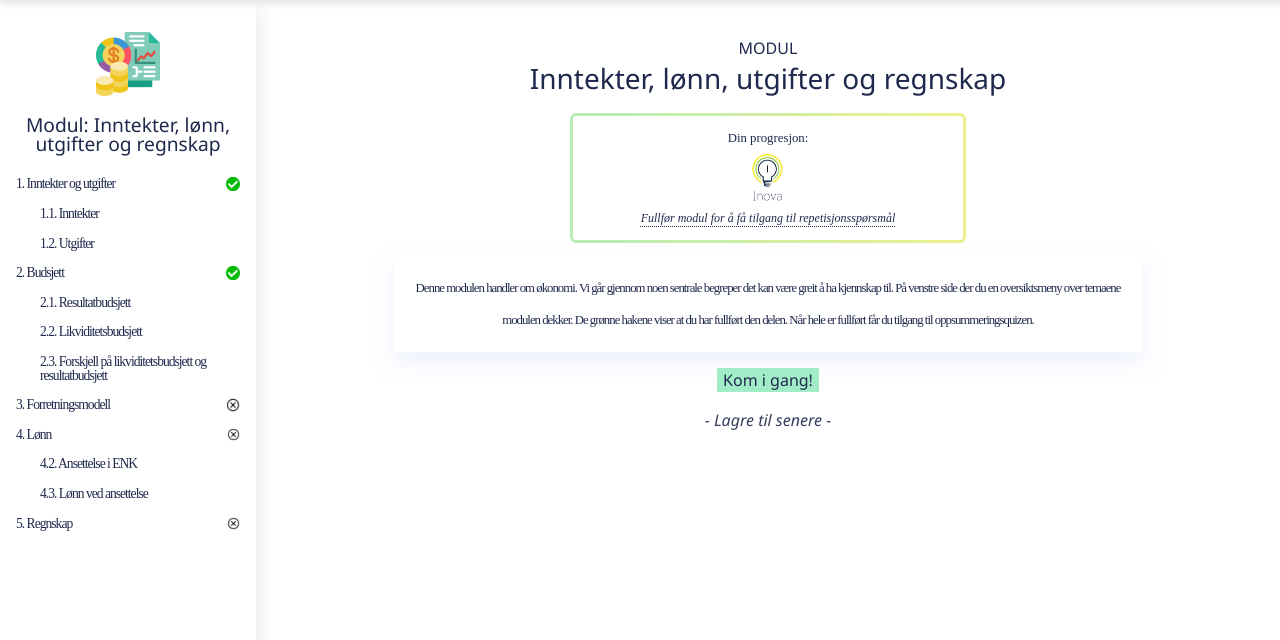
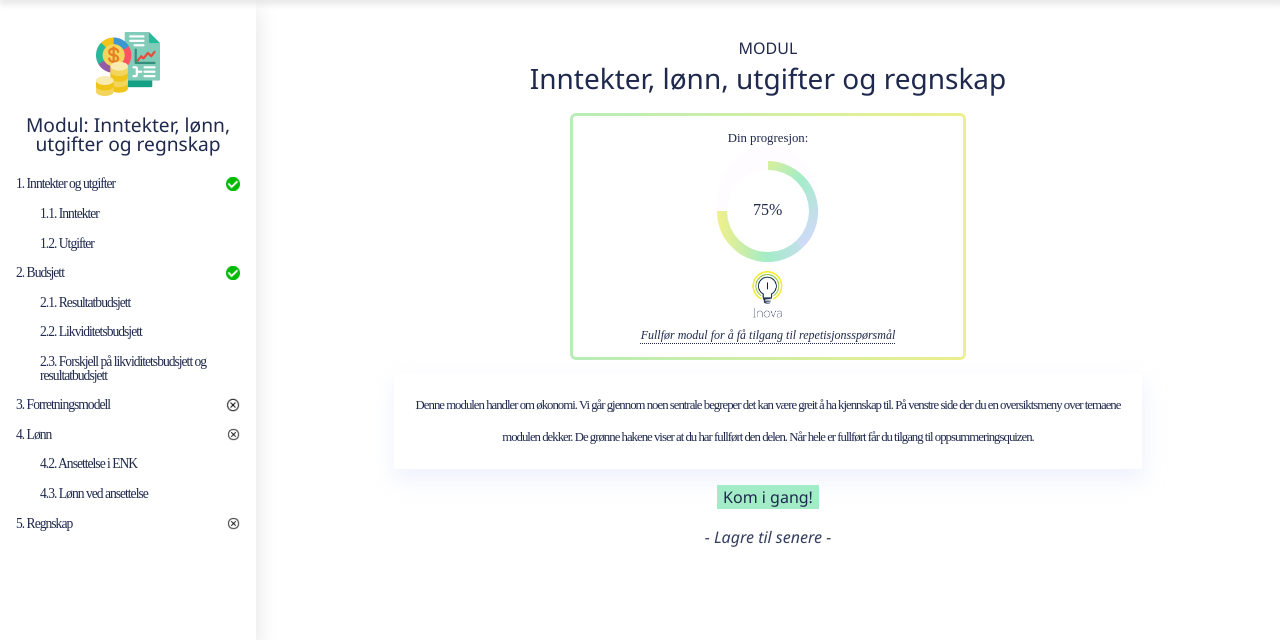
Before and after one commit to mrdoggel/Trivselslaben, a PHP site: page /modul.php in a window 1280 px wide. Shown: the part 160-800 px from the top of the page. Run offline with PHP 8.4, Linux system fonts and the light colour scheme; the visitor is signed in with stand-in values (Sample User, id 1).

Commit message:
Satt inn progresjon i modul

```diff
--- a/assets/css/modul.css
+++ b/assets/css/modul.css
@@ -215,6 +215,76 @@ section button {
     animation: moveGradient 4s alternate infinite;
 }
 
+.circle-wrap {
+  margin: auto;
+  width: 7.9vw;
+  height: 7.9vw;
+  background: #fefcff;
+  border-radius: 50%;
+  padding-top: 1rem;
+}
+
+.circle-wrap .circle .mask,
+.circle-wrap .circle .fill {
+  width: 7.9vw;
+  height: 7.9vw;
+  position: absolute;
+  border-radius: 50%;
+}
+
+.half .fill {
+  clip: rect(0px, 3.95vw, 7.9vw, 0px);
+  background: linear-gradient(
+          #d0d9f9,
+          #a3ecc8,
+          #f2f088
+        );
+}
+
+.full .fill {
+  clip: rect(0px, 3.95vw, 7.9vw, 0px);
+  background: linear-gradient(
+          #f2f088,
+          #a3ecc8,
+          #d0d9f9
+        );
+}
+
+.circle-wrap .circle .mask {
+  clip: rect(0px, 7.9vw, 7.9vw, 3.95vw);
+}
+
+.mask.full,
+.circle .fill {
+  animation: fill ease-in-out 3s;
+  transform: rotate(135deg);
+}
+
+#progresjon .circle-wrap .inside-circle {
+  width: 6.39vw;
+  height: 6.39vw;
+  border-radius: 50%;
+  font-family: "Leelawadee UI";
+  line-height: 6.32vw;
+  text-align: center;
+  margin-top: 0.734vw;
+  margin-left: 0.734vw;
+  position: absolute;
+  z-index: 100;
+  background: #ffffff;
+  font-weight: lighter;
+  font-size: 1.25vw;
+}
+
+@keyframes fill{
+    0% {
+        transform: rotate(0deg);
+    }
+    100% {
+        transform: rotate(135deg);
+    }
+}
+
 @keyframes moveGradient {
     50% {
       background-position: 100% 50%;
--- a/modul.php
+++ b/modul.php
@@ -28,6 +28,7 @@
     </header>
     <main>
         <div>
+            <!-- Ikke funksjonelt, bare for å vise hva som kan implementeres -->
             <img id="modul-bilde" src="assets/images/analytics.png" alt="modul-img">
             <h2>Modul: Inntekter, lønn, utgifter og regnskap</h2>
             <nav>
@@ -55,9 +56,24 @@
         <section class="modul-info-container">
             <h2>MODUL</h2>
             <h1>Inntekter, lønn, utgifter og regnskap</h1>
-
+                <!-- Ikke funksjonelt, bare for å vise hva som kan implementeres -->
                 <div id="progresjon">
                     <p>Din progresjon:</p>
+                    <div class="circle-wrap">
+                        <div class="circle">
+                            <div class="mask full">
+                                <div class="fill">
+                                </div>
+                            </div>
+                            <div class="mask half">
+                                <div class="fill">
+                                </div>
+                            </div>
+                            <div class="inside-circle">
+                                75%
+                            </div>
+                        </div>
+                    </div>
                     <img src="assets/images/logo.png" alt="logo">
                     <p id="rep-spm-info">Fullfør modul for å få tilgang til repetisjonsspørsmål</p>
                     <p class="hidden rep-spm-info-txt"><span>Når du fullfører denne modulen får du tilgang til oppsummeringsspørsmål</span></p>
```
Lines whose indentation alone changed are shown as unchanged.
